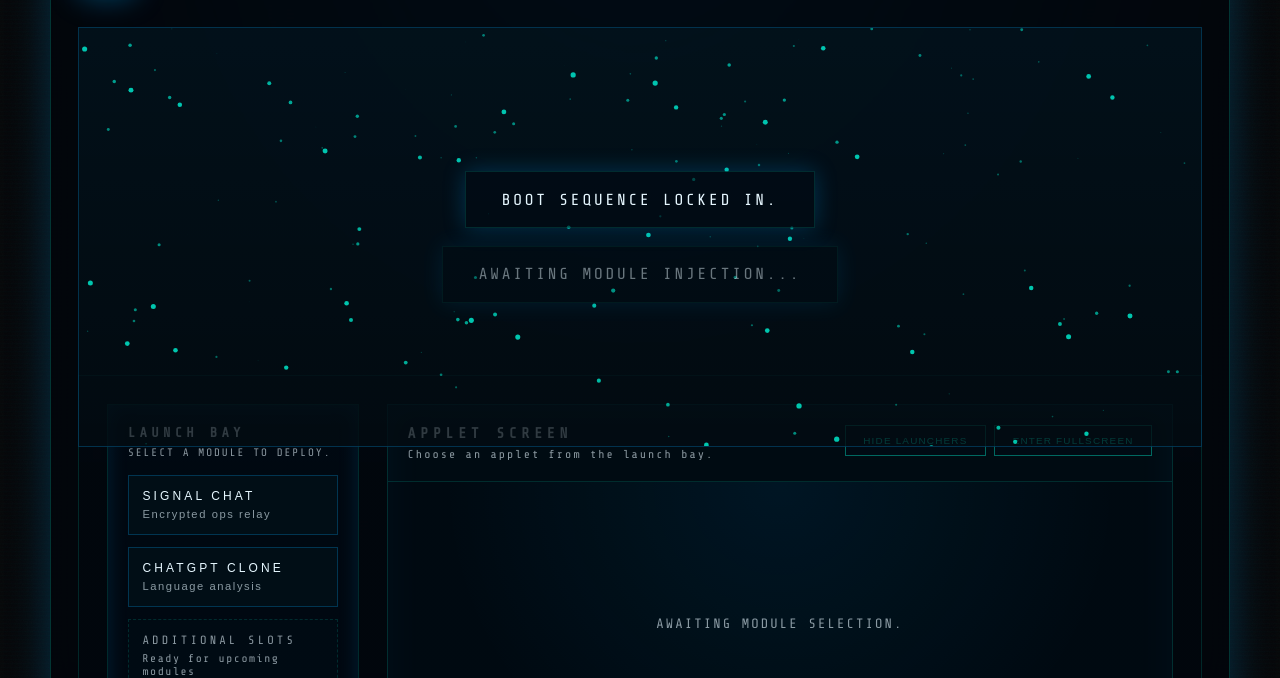
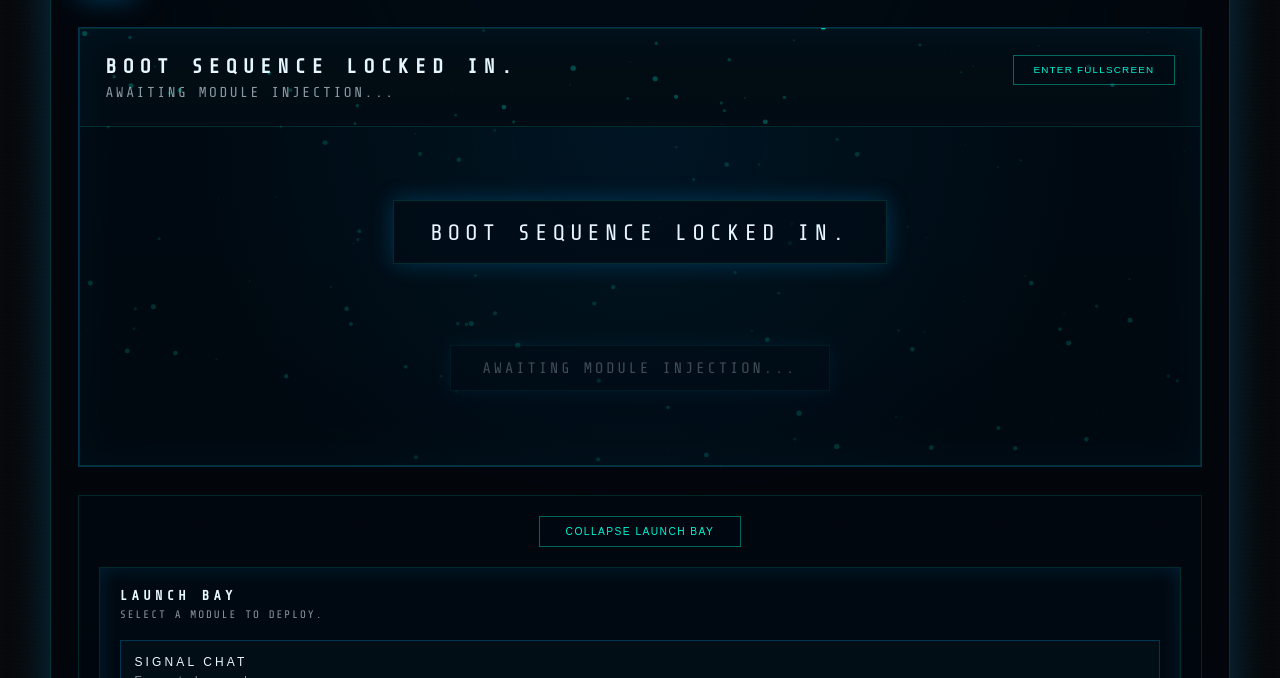
Before and after one commit to CrudMaster92/The-app, a plain HTML site: page Dashboard/index.html in a window 1280 px wide. Shown: the part 122-800 px from the top of the page. Drawn offline with nearby package versions, Linux system fonts and the light colour scheme.

Commit message:
Refocus hero viewport and dock launcher

```diff
--- a/Dashboard/index.html
+++ b/Dashboard/index.html
@@ -42,11 +42,38 @@
         </div>
       </header>
 
-      <section class="hero">
+      <section class="hero" aria-label="Applet viewport">
         <canvas id="starfield" aria-hidden="true"></canvas>
-        <div class="hero-copy">
-          <p class="intro">Boot sequence locked in.</p>
-          <p class="status">Awaiting module injection...</p>
+        <div class="hero-screen" id="appletStage" aria-live="polite">
+          <header class="hero-screen__header">
+            <div class="hero-screen__title-group">
+              <h2 id="activeAppletTitle">Boot sequence locked in.</h2>
+              <p id="activeAppletStatus">Awaiting module injection...</p>
+            </div>
+            <div class="hero-screen__controls">
+              <button
+                class="hero-screen__control"
+                type="button"
+                id="stageFullscreen"
+                aria-pressed="false"
+              >
+                Enter Fullscreen
+              </button>
+            </div>
+          </header>
+          <div class="hero-screen__body">
+            <iframe id="appletFrame" title="Applet viewport" hidden></iframe>
+            <div class="hero-screen__placeholder" id="appletPlaceholder">
+              <p class="hero-screen__placeholder-title">Boot sequence locked in.</p>
+              <p
+                class="hero-screen__placeholder-status"
+                id="appletPlaceholderMessage"
+                data-status-pulse
+              >
+                Awaiting module injection...
+              </p>
+            </div>
+          </div>
         </div>
       </section>
 
@@ -109,8 +136,17 @@
         </section>
       </div>
 
-      <section class="workspace" aria-label="Applet control workspace">
-        <aside class="launcher" id="launcherPanel" aria-label="Applet launchers">
+      <section class="launcher-dock" id="launcherDock" aria-label="Applet launch bay">
+        <button
+          class="launcher-dock__toggle"
+          type="button"
+          id="launcherDockToggle"
+          aria-controls="launcherDockPanel"
+          aria-expanded="true"
+        >
+          Collapse Launch Bay
+        </button>
+        <div class="launcher-dock__panel" id="launcherDockPanel">
           <header class="launcher__header">
             <h2>Launch Bay</h2>
             <p class="launcher__subtitle">Select a module to deploy.</p>
@@ -149,45 +185,7 @@
               </div>
             </li>
           </ul>
-        </aside>
-
-        <section class="stage" id="appletStage" aria-live="polite">
-          <header class="stage__header">
-            <div class="stage__title-group">
-              <h2 id="activeAppletTitle">Applet Screen</h2>
-              <p id="activeAppletStatus">Choose an applet from the launch bay.</p>
-            </div>
-            <div class="stage__controls">
-              <button
-                class="stage__control"
-                type="button"
-                id="toggleLauncher"
-                aria-controls="launcherPanel"
-                aria-expanded="true"
-              >
-                Hide Launchers
-              </button>
-              <button
-                class="stage__control"
-                type="button"
-                id="stageFullscreen"
-                aria-pressed="false"
-              >
-                Enter Fullscreen
-              </button>
-            </div>
-          </header>
-          <div class="stage__body">
-            <iframe
-              id="appletFrame"
-              title="Applet viewport"
-              hidden
-            ></iframe>
-            <div class="stage__placeholder" id="appletPlaceholder">
-              <p id="appletPlaceholderMessage">Awaiting module selection.</p>
-            </div>
-          </div>
-        </section>
+        </div>
       </section>
 
       <footer class="footer">
--- a/Dashboard/main.js
+++ b/Dashboard/main.js
@@ -704,7 +704,7 @@ if (toggle) {
 }
 
 // Text pulse effect
-const statusEl = document.querySelector('.status');
+const statusEl = document.querySelector('[data-status-pulse]');
 if (statusEl) {
   let visible = true;
   setInterval(() => {
@@ -714,9 +714,9 @@ if (statusEl) {
 }
 
 // Applet launcher controls
-const workspace = document.querySelector('.workspace');
-const launcherPanel = document.getElementById('launcherPanel');
-const launcherToggle = document.getElementById('toggleLauncher');
+const launcherDock = document.getElementById('launcherDock');
+const launcherPanel = document.getElementById('launcherDockPanel');
+const launcherToggle = document.getElementById('launcherDockToggle');
 const fullscreenButton = document.getElementById('stageFullscreen');
 const stage = document.getElementById('appletStage');
 const stageTitle = document.getElementById('activeAppletTitle');
@@ -730,13 +730,15 @@ let activeAppletId = null;
 let launchersCollapsed = false;
 
 function setLauncherCollapsed(collapsed) {
-  if (!workspace || !launcherToggle) return;
+  if (!launcherToggle) return;
   launchersCollapsed = collapsed;
-  workspace.classList.toggle('workspace--launchers-hidden', collapsed);
+  if (launcherDock) {
+    launcherDock.classList.toggle('launcher-dock--collapsed', collapsed);
+  }
   if (launcherPanel) {
-    launcherPanel.hidden = collapsed;
+    launcherPanel.setAttribute('aria-hidden', collapsed ? 'true' : 'false');
   }
-  launcherToggle.textContent = collapsed ? 'Show Launchers' : 'Hide Launchers';
+  launcherToggle.textContent = collapsed ? 'Open Launch Bay' : 'Collapse Launch Bay';
   launcherToggle.setAttribute('aria-expanded', collapsed ? 'false' : 'true');
 }
 
--- a/Dashboard/styles.css
+++ b/Dashboard/styles.css
@@ -74,7 +74,7 @@ body {
   backdrop-filter: blur(14px) saturate(140%);
   box-shadow: 0 0 40px var(--shell-shadow);
   display: grid;
-  grid-template-rows: auto minmax(320px, 32vh) minmax(420px, 1fr) auto;
+  grid-template-rows: auto minmax(440px, 1fr) auto auto;
   gap: clamp(1rem, 2.2vw, 1.75rem);
 }
 
@@ -156,10 +156,13 @@ body {
 
 .hero {
   position: relative;
-  min-height: clamp(280px, 40vw, 420px);
+  min-height: clamp(420px, 48vh, 560px);
   border: 1px solid var(--slot-border);
   overflow: hidden;
   background: var(--panel-bg);
+  display: flex;
+  align-items: stretch;
+  justify-content: center;
 }
 
 #starfield {
@@ -169,23 +172,123 @@ body {
   height: 100%;
 }
 
-.hero-copy {
+.hero-screen {
+  position: relative;
+  z-index: 1;
+  display: grid;
+  grid-template-rows: auto 1fr;
+  width: 100%;
+  background: linear-gradient(180deg, var(--hero-overlay), rgba(0, 0, 0, 0));
+  border: 1px solid var(--grid-line);
+  box-shadow: inset 0 0 40px rgba(0, 168, 255, 0.2);
+}
+
+.hero-screen__header {
+  display: flex;
+  flex-wrap: wrap;
+  align-items: flex-start;
+  justify-content: space-between;
+  gap: 0.85rem;
+  padding: clamp(1rem, 2.4vw, 1.6rem);
+  background: rgba(0, 10, 18, 0.65);
+  border-bottom: 1px solid var(--grid-line);
+}
+
+.hero-screen__title-group {
+  display: grid;
+  gap: 0.4rem;
+}
+
+.hero-screen__title-group h2 {
+  text-transform: uppercase;
+  letter-spacing: 0.32em;
+  font-size: clamp(0.95rem, 2.4vw, 1.25rem);
+}
+
+.hero-screen__title-group p {
+  font-size: clamp(0.72rem, 1.8vw, 0.9rem);
+  letter-spacing: 0.18em;
+  color: var(--muted);
+  text-transform: uppercase;
+}
+
+.hero-screen__controls {
+  display: flex;
+  flex-wrap: wrap;
+  gap: 0.5rem;
+}
+
+.hero-screen__control {
+  background: rgba(0, 10, 20, 0.45);
+  color: var(--accent);
+  border: 1px solid var(--sound-border);
+  padding: 0.55rem 1.2rem;
+  text-transform: uppercase;
+  letter-spacing: 0.12em;
+  font-size: 0.62rem;
+  cursor: pointer;
+  transition: border 0.2s ease, transform 0.2s ease, box-shadow 0.2s ease;
+}
+
+.hero-screen__control:hover,
+.hero-screen__control:focus {
+  border-color: var(--accent);
+  box-shadow: 0 0 14px var(--sound-shadow);
+  transform: translateY(-2px);
+}
+
+.hero-screen__control[aria-pressed='true'] {
+  border-color: var(--accent-secondary);
+  color: var(--text);
+  box-shadow: 0 0 16px var(--sound-active-shadow);
+}
+
+.hero-screen__body {
+  position: relative;
+  min-height: 100%;
+  display: grid;
+  align-items: stretch;
+  justify-items: stretch;
+  background: radial-gradient(circle at top, rgba(0, 168, 255, 0.08), transparent 70%),
+    rgba(0, 8, 16, 0.78);
+}
+
+#appletFrame {
+  width: 100%;
+  height: 100%;
+  border: 0;
+  background: rgba(0, 4, 8, 0.85);
+}
+
+.hero-screen__placeholder {
   position: absolute;
   inset: 0;
   display: grid;
-  align-content: center;
-  justify-items: center;
-  gap: clamp(0.75rem, 2vw, 1.1rem);
-  text-transform: uppercase;
-  letter-spacing: 0.18em;
-  background: linear-gradient(180deg, var(--hero-overlay), rgba(0, 0, 0, 0));
+  place-items: center;
+  text-align: center;
+  gap: 0.85rem;
+  padding: clamp(1.5rem, 4vw, 2.5rem);
 }
 
-.hero-copy p {
+.hero-screen__placeholder-title {
+  font-size: clamp(1rem, 3vw, 1.4rem);
+  letter-spacing: 0.24em;
+  text-transform: uppercase;
   background: rgba(0, 10, 20, 0.55);
   padding: clamp(0.85rem, 2vw, 1.15rem) clamp(1.4rem, 3vw, 2.25rem);
   border: 1px solid var(--grid-line);
   box-shadow: 0 0 22px var(--shell-shadow);
+}
+
+.hero-screen__placeholder-status {
+  font-size: clamp(0.78rem, 2vw, 0.95rem);
+  letter-spacing: 0.2em;
+  text-transform: uppercase;
+  color: var(--muted);
+  background: rgba(0, 10, 20, 0.45);
+  padding: clamp(0.65rem, 1.6vw, 0.85rem) clamp(1.25rem, 2.8vw, 2rem);
+  border: 1px solid var(--grid-line);
+  box-shadow: 0 0 20px rgba(0, 168, 255, 0.18);
 }
 
 
@@ -285,35 +388,61 @@ body {
   box-shadow: 0 0 16px var(--sound-active-shadow);
 }
 
-.workspace {
+.launcher-dock {
+  border: 1px solid var(--grid-line);
+  background: linear-gradient(180deg, rgba(0, 10, 18, 0.4), rgba(0, 6, 12, 0.7));
+  padding: clamp(0.85rem, 2vw, 1.25rem);
   display: grid;
-  grid-template-columns: minmax(220px, 0.32fr) minmax(0, 1fr);
-  grid-template-areas: 'launcher stage';
-  gap: clamp(1rem, 2.4vw, 1.75rem);
-  border: 1px solid var(--grid-line);
-  background: linear-gradient(180deg, rgba(0, 10, 18, 0.35), rgba(0, 6, 12, 0.55));
-  padding: clamp(1rem, 2.2vw, 1.75rem);
-  min-height: clamp(420px, 48vh, 560px);
+  gap: clamp(0.75rem, 1.8vw, 1.25rem);
+  transition: transform 0.3s ease, padding 0.3s ease;
 }
 
-.workspace--launchers-hidden {
-  grid-template-columns: minmax(0, 1fr);
-  grid-template-areas: 'stage';
+.launcher-dock__toggle {
+  justify-self: center;
+  background: rgba(0, 10, 20, 0.45);
+  color: var(--accent);
+  border: 1px solid var(--sound-border);
+  padding: 0.55rem 1.6rem;
+  text-transform: uppercase;
+  letter-spacing: 0.14em;
+  font-size: 0.64rem;
+  cursor: pointer;
+  transition: border 0.2s ease, transform 0.2s ease, box-shadow 0.2s ease;
 }
 
-.workspace--launchers-hidden .launcher {
-  display: none;
+.launcher-dock__toggle:hover,
+.launcher-dock__toggle:focus {
+  border-color: var(--accent);
+  box-shadow: 0 0 14px var(--sound-shadow);
+  transform: translateY(-2px);
 }
 
-.launcher {
-  grid-area: launcher;
+.launcher-dock__panel {
   display: grid;
-  gap: 1rem;
-  align-content: start;
+  gap: clamp(0.75rem, 2vw, 1.2rem);
   background: rgba(0, 12, 22, 0.55);
   border: 1px solid var(--grid-line);
   padding: clamp(0.85rem, 2vw, 1.25rem);
   box-shadow: inset 0 0 20px rgba(0, 168, 255, 0.15);
+  max-height: 420px;
+  overflow: hidden;
+  transition: max-height 0.3s ease, opacity 0.3s ease, padding 0.3s ease;
+}
+
+.launcher-dock--collapsed {
+  padding-block: clamp(0.5rem, 1.5vw, 0.75rem);
+}
+
+.launcher-dock--collapsed .launcher-dock__panel {
+  max-height: 0;
+  opacity: 0;
+  padding-block: 0;
+  border-width: 0;
+  pointer-events: none;
+}
+
+.launcher {
+  display: contents;
 }
 
 .launcher__header {
@@ -386,111 +515,8 @@ body {
   background: rgba(2, 16, 24, 0.35);
 }
 
-.stage {
-  grid-area: stage;
-  display: grid;
-  grid-template-rows: auto 1fr;
-  border: 1px solid var(--grid-line);
-  background: rgba(2, 16, 24, 0.75);
-  box-shadow: inset 0 0 30px rgba(0, 168, 255, 0.16);
-  overflow: hidden;
-}
-
-.stage__header {
-  display: flex;
-  flex-wrap: wrap;
-  align-items: flex-start;
-  justify-content: space-between;
-  gap: 0.75rem;
-  padding: clamp(0.85rem, 2vw, 1.25rem);
-  border-bottom: 1px solid var(--grid-line);
-  background: rgba(0, 10, 18, 0.65);
-}
-
-.stage__title-group {
-  display: grid;
-  gap: 0.4rem;
-}
-
-.stage__title-group h2 {
-  text-transform: uppercase;
-  letter-spacing: 0.32em;
-  font-size: 0.92rem;
-}
-
-.stage__title-group p {
-  font-size: 0.72rem;
-  letter-spacing: 0.18em;
-  color: var(--muted);
-}
-
-.stage__controls {
-  display: flex;
-  flex-wrap: wrap;
-  gap: 0.5rem;
-}
-
-.stage__control {
-  background: rgba(0, 10, 20, 0.45);
-  color: var(--accent);
-  border: 1px solid var(--sound-border);
-  padding: 0.55rem 1.1rem;
-  text-transform: uppercase;
-  letter-spacing: 0.12em;
-  font-size: 0.62rem;
-  cursor: pointer;
-  transition: border 0.2s ease, transform 0.2s ease, box-shadow 0.2s ease;
-}
-
-.stage__control:hover,
-.stage__control:focus {
-  border-color: var(--accent);
-  box-shadow: 0 0 14px var(--sound-shadow);
-  transform: translateY(-2px);
-}
-
-.stage__control[aria-pressed='true'] {
-  border-color: var(--accent-secondary);
-  color: var(--text);
-  box-shadow: 0 0 16px var(--sound-active-shadow);
-}
-
-.stage__body {
-  position: relative;
-  background: radial-gradient(circle at top, rgba(0, 168, 255, 0.08), transparent 70%), rgba(0, 8, 16, 0.75);
-  display: grid;
-  align-items: stretch;
-  justify-items: stretch;
-  min-height: 100%;
-  overflow: hidden;
-}
-
-#appletFrame {
-  width: 100%;
-  height: 100%;
-  border: 0;
-  background: rgba(0, 4, 8, 0.85);
-}
-
-.stage__placeholder {
-  padding: 2rem;
-  text-align: center;
-  max-width: 420px;
-  display: grid;
-  gap: 0.75rem;
-  align-self: center;
-  justify-self: center;
-}
-
-.stage__placeholder p {
-  font-size: 0.85rem;
-  letter-spacing: 0.16em;
-  text-transform: uppercase;
-  color: var(--muted);
-}
-
-.stage:fullscreen,
-.stage:-webkit-full-screen {
+.hero-screen:fullscreen,
+.hero-screen:-webkit-full-screen {
   width: 100vw;
   height: 100vh;
   border: none;
@@ -498,18 +524,18 @@ body {
   box-shadow: none;
 }
 
-.stage:fullscreen .stage__header,
-.stage:-webkit-full-screen .stage__header {
+.hero-screen:fullscreen .hero-screen__header,
+.hero-screen:-webkit-full-screen .hero-screen__header {
   padding-inline: clamp(1rem, 3vw, 2.5rem);
 }
 
-.stage:fullscreen .stage__body,
-.stage:-webkit-full-screen .stage__body {
+.hero-screen:fullscreen .hero-screen__body,
+.hero-screen:-webkit-full-screen .hero-screen__body {
   min-height: 0;
 }
 
-.stage:fullscreen #appletFrame,
-.stage:-webkit-full-screen #appletFrame {
+.hero-screen:fullscreen #appletFrame,
+.hero-screen:-webkit-full-screen #appletFrame {
   background: rgba(0, 4, 8, 0.95);
 }
 
@@ -519,19 +545,8 @@ body {
     grid-template-rows: auto auto 1fr auto;
   }
 
-  .workspace {
-    grid-template-columns: minmax(0, 1fr);
-    grid-template-areas:
-      'stage'
-      'launcher';
-  }
-
-  .launcher {
-    order: unset;
-  }
-
-  .workspace--launchers-hidden {
-    padding: clamp(0.85rem, 4vw, 1.25rem);
+  .launcher-dock__panel {
+    max-height: none;
   }
 }
 
@@ -540,12 +555,12 @@ body {
     padding-block: 0.5rem;
   }
 
-  .stage__controls {
+  .hero-screen__controls {
     width: 100%;
     justify-content: flex-start;
   }
 
-  .stage__control {
+  .hero-screen__control {
     flex: 1 1 auto;
     text-align: center;
   }
```
